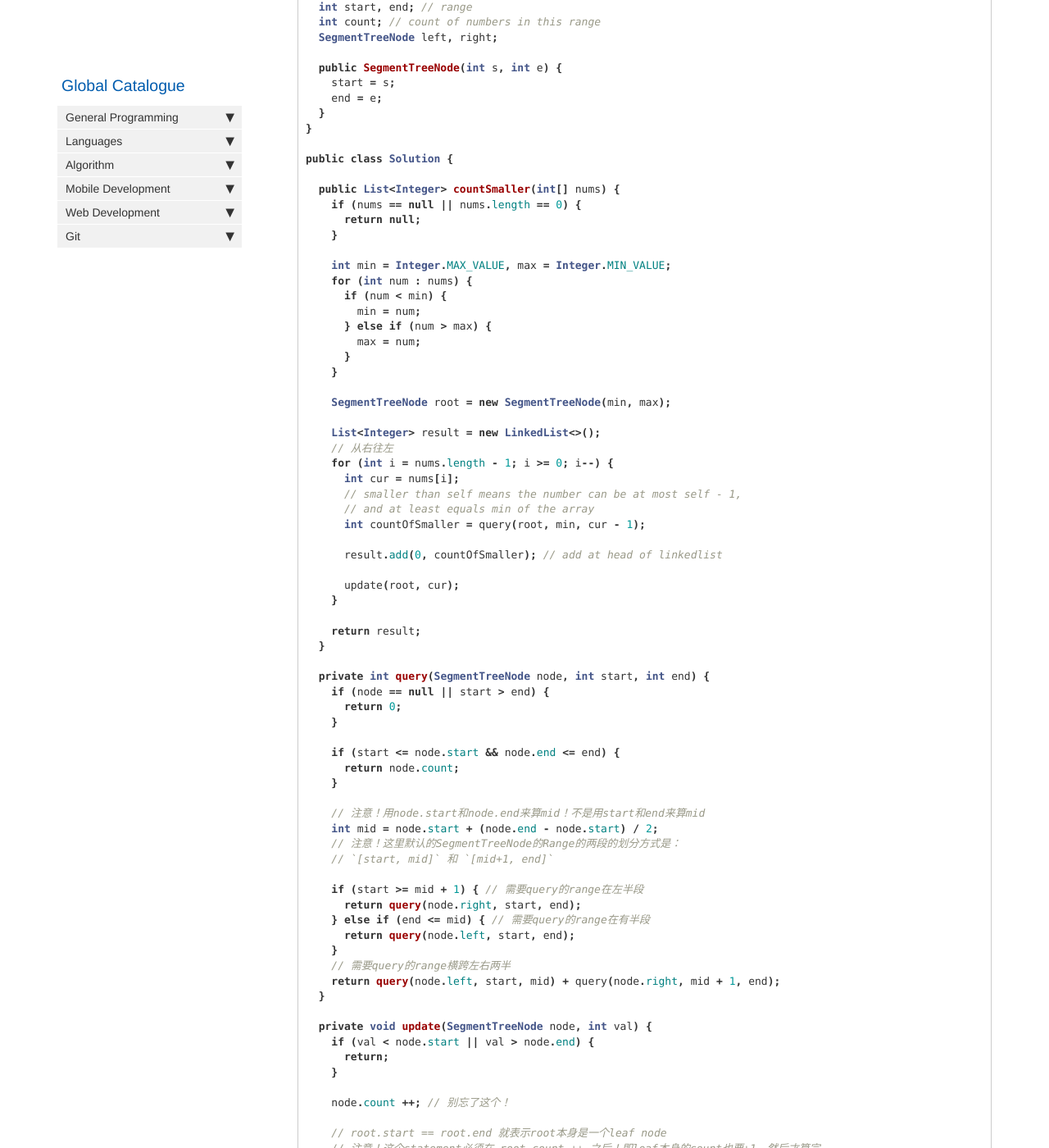
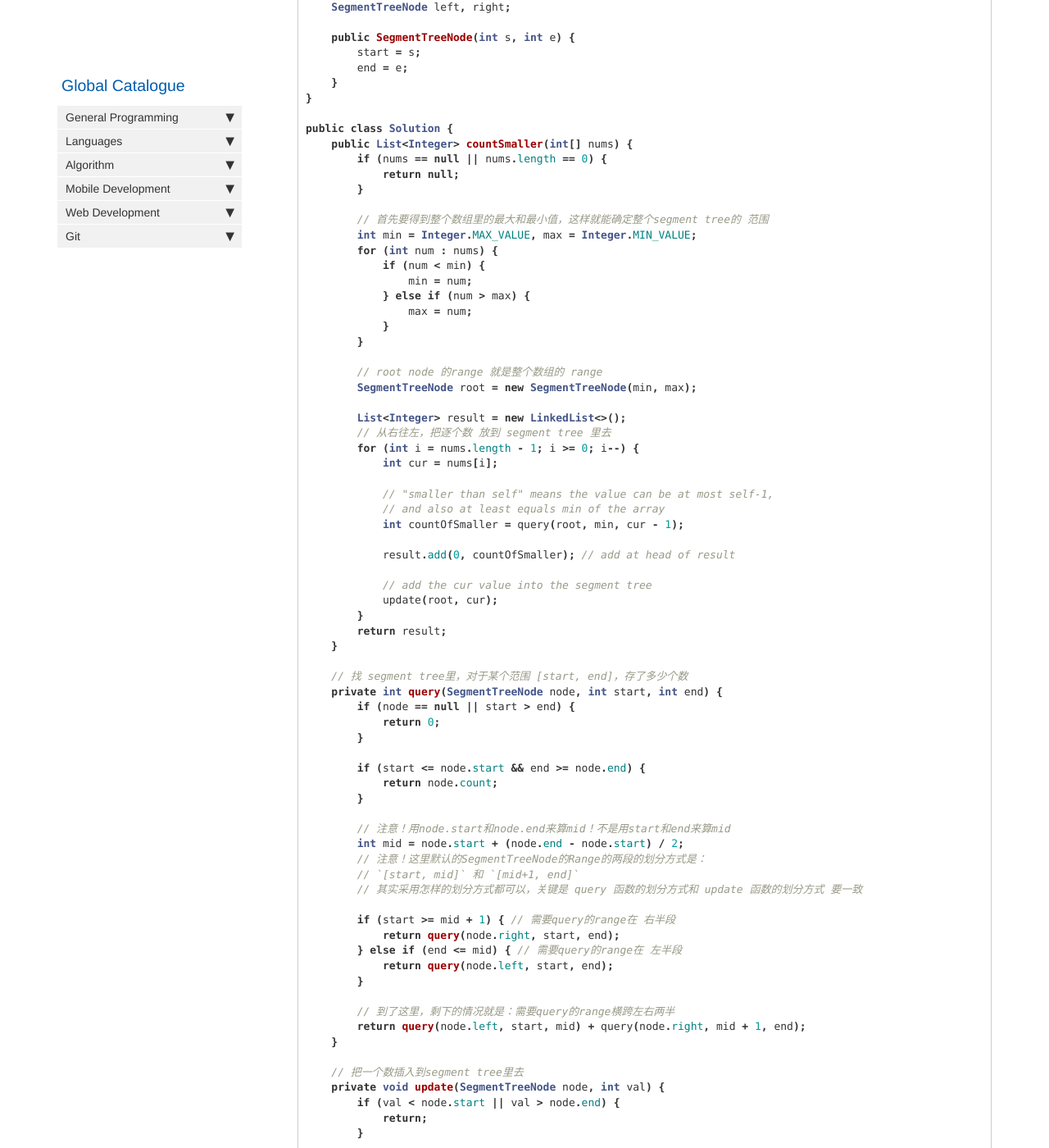
Before and after one commit to HungryOrc/hungryorc.github.io, a Jekyll site: the page built from pages/algorithm/algorithm_number_of_smaller_after_self.md, in a window 1280 px wide and 1400 px high, scrolled down 4265 px. Shown: the whole window at 82% size. Built offline with Jekyll 4.4.1, drawn with Linux system fonts in a browser that asks for light colours; nearby versions of some CDN libraries; comment, search, counter and statistics services are not loaded; some of the changed text lies outside the part shown.

Commit message:
Update algorithm_number_of_smaller_after_self.md

````diff
--- a/pages/algorithm/algorithm_number_of_smaller_after_self.md
+++ b/pages/algorithm/algorithm_number_of_smaller_after_self.md
@@ -98,7 +96,7 @@ class Solution {
     // 这个函数本身其实对于 indexes 和 counts 这两个数组没有任何改变，
     // 它只是为了把这两个数组的引用传给下一个函数 mergeAndCount 而已
     private void countSmallerByMergeSort(int[] nums, int left, int right,
-                                        int[] indexes, int[] counts) {
+                                         int[] indexes, int[] counts) {
         if (left >= right) {
             return;
         }
@@ -111,7 +109,7 @@ class Solution {
     }
 
     private void mergeAndCount(int[] nums, int left, int mid, int right,
-                              int[] indexes, int[] counts) {
+                               int[] indexes, int[] counts) {
         int[] mergedIndexes = new int[right - left + 1];
         int numOfMergedIndexesInThisRound = 0;
         int movesFromRightSubarray = 0;
@@ -179,100 +177,106 @@ Ref: Laicode
 我的code
 ```java
 class SegmentTreeNode {
-  int start, end; // range
-  int count; // count of numbers in this range
-  SegmentTreeNode left, right;
+    int start, end; // range of segment
+    int count; // count of numbers in this range
+    SegmentTreeNode left, right;
 
-  public SegmentTreeNode(int s, int e) {
-    start = s;
-    end = e;
-  }
+    public SegmentTreeNode(int s, int e) {
+        start = s;
+        end = e;
+    }
 }
 
 public class Solution {
+    public List<Integer> countSmaller(int[] nums) {
+        if (nums == null || nums.length == 0) {
+            return null;
+        }
 
-  public List<Integer> countSmaller(int[] nums) {
-    if (nums == null || nums.length == 0) {
-      return null;
+        // 首先要得到整个数组里的最大和最小值，这样就能确定整个segment tree的 范围
+        int min = Integer.MAX_VALUE, max = Integer.MIN_VALUE;
+        for (int num : nums) {
+            if (num < min) {
+                min = num;
+            } else if (num > max) {
+                max = num;
+            }
+        }
+
+        // root node 的range 就是整个数组的 range
+        SegmentTreeNode root = new SegmentTreeNode(min, max);
+
+        List<Integer> result = new LinkedList<>();
+        // 从右往左，把逐个数 放到 segment tree 里去
+        for (int i = nums.length - 1; i >= 0; i--) {
+            int cur = nums[i];
+
+            // "smaller than self" means the value can be at most self-1,
+            // and also at least equals min of the array
+            int countOfSmaller = query(root, min, cur - 1);
+
+            result.add(0, countOfSmaller); // add at head of result
+
+            // add the cur value into the segment tree
+            update(root, cur);
+        }
+        return result;
     }
 
-    int min = Integer.MAX_VALUE, max = Integer.MIN_VALUE;
-    for (int num : nums) {
-      if (num < min) {
-        min = num;
-      } else if (num > max) {
-        max = num;
-      }
+    // 找 segment tree里，对于某个范围 [start, end]，存了多少个数
+    private int query(SegmentTreeNode node, int start, int end) {
+        if (node == null || start > end) {
+            return 0;
+        }
+
+        if (start <= node.start && end >= node.end) {
+            return node.count;
+        }
+
+        // 注意！用node.start和node.end来算mid！不是用start和end来算mid
+        int mid = node.start + (node.end - node.start) / 2;
+        // 注意！这里默认的SegmentTreeNode的Range的两段的划分方式是：
+        // `[start, mid]` 和 `[mid+1, end]`
+        // 其实采用怎样的划分方式都可以，关键是 query 函数的划分方式和 update 函数的划分方式 要一致
+
+        if (start >= mid + 1) { // 需要query的range在 右半段
+            return query(node.right, start, end);
+        } else if (end <= mid) { // 需要query的range在 左半段
+            return query(node.left, start, end);
+        }
+
+        // 到了这里，剩下的情况就是：需要query的range横跨左右两半
+        return query(node.left, start, mid) + query(node.right, mid + 1, end);
     }
 
-    SegmentTreeNode root = new SegmentTreeNode(min, max);
+    // 把一个数插入到segment tree里去
+    private void update(SegmentTreeNode node, int val) {
+        if (val < node.start || val > node.end) {
+            return;
+        }
 
-    List<Integer> result = new LinkedList<>();
-    // 从右往左
-    for (int i = nums.length - 1; i >= 0; i--) {
-      int cur = nums[i];
-      // smaller than self means the number can be at most self - 1,
-      // and at least equals min of the array
-      int countOfSmaller = query(root, min, cur - 1);
+        node.count ++; // 别忘了这个！
 
-      result.add(0, countOfSmaller); // add at head of linkedlist
+        // root.start == root.end 就表示root本身是一个leaf node
+        // 注意！这个statement必须在 root.count ++ 之后！即leaf本身的count也要+1，然后才算完
+        if (node.start == node.end) {
+            return;
+        }
 
-      update(root, cur);
+        int mid = node.start + (node.end - node.start) / 2;
+        if (val <= mid) {
+            // 发现没有的时候才“造node”！而不是一开始就把整个树都建全！
+            if (node.left == null) {
+                node.left = new SegmentTreeNode(node.start, mid);
+            }
+            update(node.left, val);
+        } else {
+            if (node.right == null) {
+                node.right = new SegmentTreeNode(mid + 1, node.end);
+            }
+            update(node.right, val);
+        }
     }
-
-    return result;
-  }
-
-  private int query(SegmentTreeNode node, int start, int end) {
-    if (node == null || start > end) {
-      return 0;
-    }
-
-    if (start <= node.start && node.end <= end) {
-      return node.count;
-    }
-
-    // 注意！用node.start和node.end来算mid！不是用start和end来算mid
-    int mid = node.start + (node.end - node.start) / 2;
-    // 注意！这里默认的SegmentTreeNode的Range的两段的划分方式是：
-    // `[start, mid]` 和 `[mid+1, end]`
-
-    if (start >= mid + 1) { // 需要query的range在左半段
-      return query(node.right, start, end);
-    } else if (end <= mid) { // 需要query的range在有半段
-      return query(node.left, start, end);
-    }
-    // 需要query的range横跨左右两半
-    return query(node.left, start, mid) + query(node.right, mid + 1, end);
-  }
-
-  private void update(SegmentTreeNode node, int val) {
-    if (val < node.start || val > node.end) {
-      return;
-    }
-
-    node.count ++; // 别忘了这个！
-
-    // root.start == root.end 就表示root本身是一个leaf node
-    // 注意！这个statement必须在 root.count ++ 之后！即leaf本身的count也要+1，然后才算完
-    if (node.start == node.end) {
-      return;
-    }
-
-    int mid = node.start + (node.end - node.start) / 2;
-    if (val <= mid) {
-      // 发现没有的时候才“造node”！而不是一开始就把整个树都建全！
-      if (node.left == null) {
-        node.left = new SegmentTreeNode(node.start, mid);
-      }
-      update(node.left, val);
-    } else {
-      if (node.right == null) {
-        node.right = new SegmentTreeNode(mid + 1, node.end);
-      }
-      update(node.right, val);
-    }
-  }
 }
 ```
 
````
Also changed, not shown: other parts of pages/algorithm/algorithm_number_of_smaller_after_self.md (+5 -7 lines).
